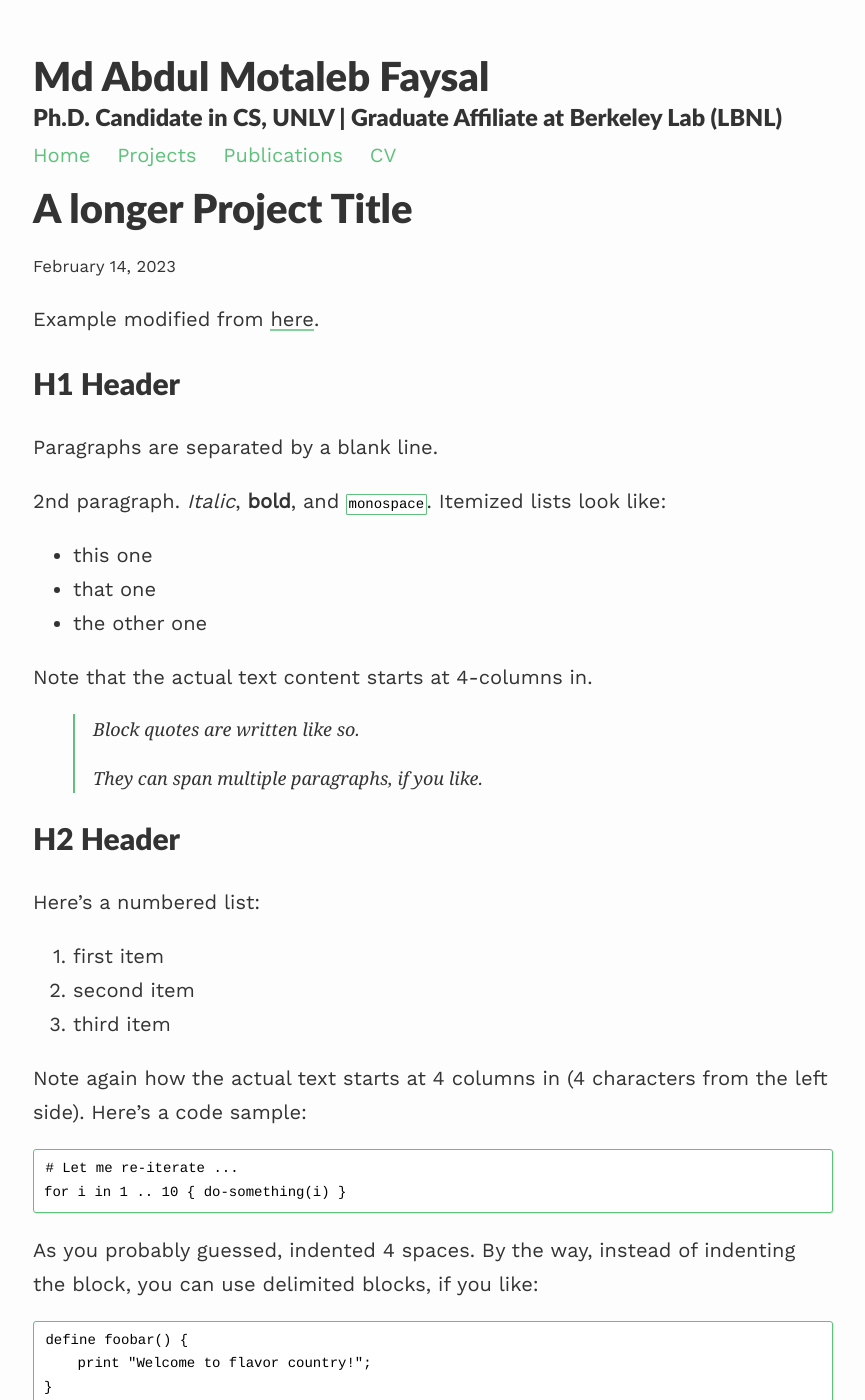
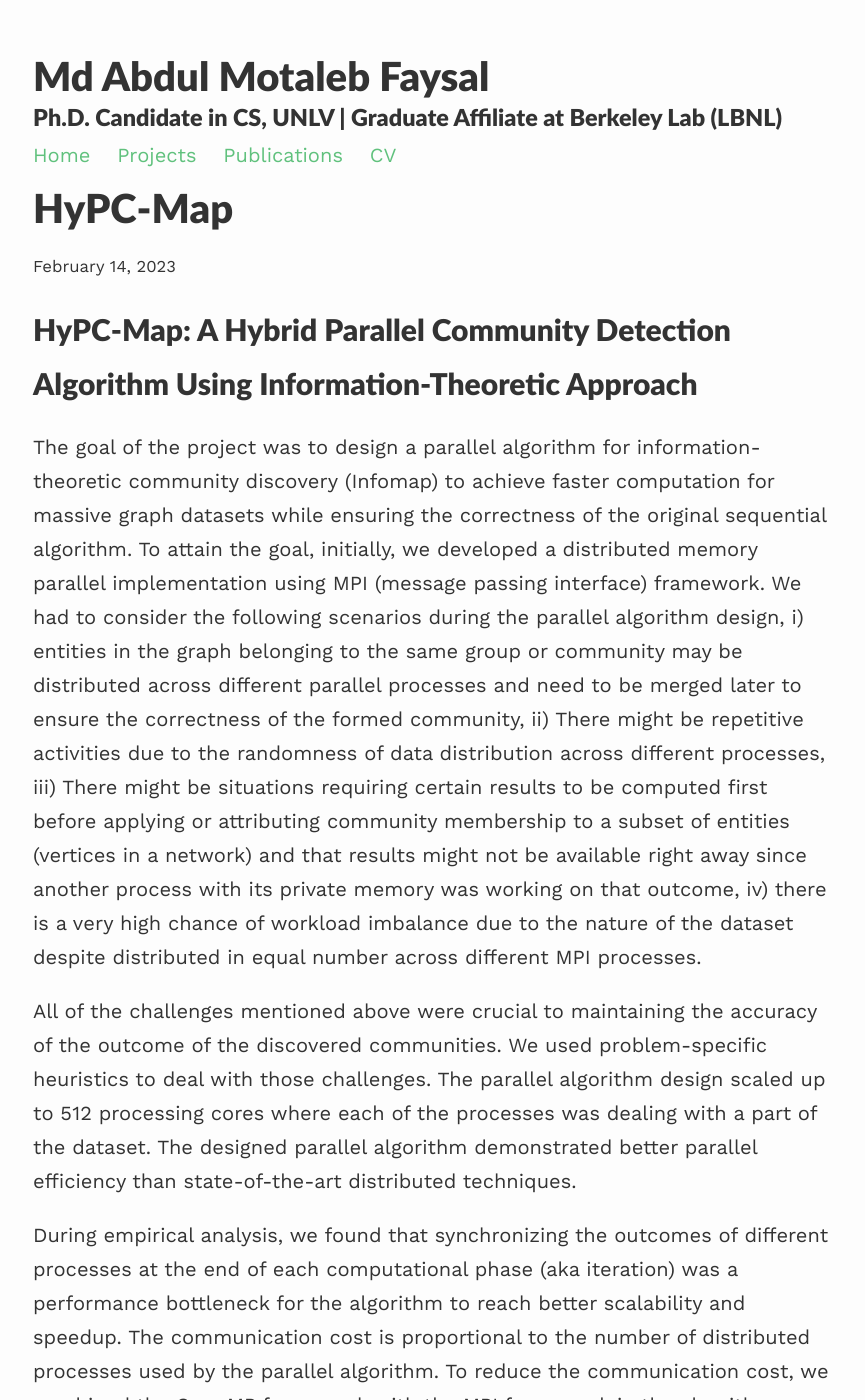
Before and after one commit to mfaysal101/mfaysal101.github.io, a Jekyll site: the page built from _projects/longerProjectTitle.md, in a window 1280 px wide and 1400 px high. Shown: the whole window, without its empty margins (207-1072 px from the left). Built offline with Jekyll 4.4.1, drawn with Linux system fonts in a browser that asks for light colours; nearby versions of some CDN libraries; formulas are drawn with MathJax 3; some of the changed text lies outside the part shown.

Commit message:
Update longerProjectTitle.md

```diff
--- a/_projects/longerProjectTitle.md
+++ b/_projects/longerProjectTitle.md
@@ -1,148 +1,16 @@
 ---
 layout: post
-title: A longer Project Title
-description: short project description
+title: HyPC-Map
+description: A Hybrid Memory Parallel Infomap
 ---
 
-Example modified from [here](http://www.unexpected-vortices.com/sw/rippledoc/quick-markdown-example.html){:target="_blank"}.
 
-H1 Header
+HyPC-Map: A Hybrid Parallel Community Detection Algorithm Using Information-Theoretic Approach
 ============
 
-Paragraphs are separated by a blank line.
 
-2nd paragraph. *Italic*, **bold**, and `monospace`. Itemized lists
-look like:
+The goal of the project was to design a parallel algorithm for information-theoretic community discovery (Infomap) to achieve faster computation for massive graph datasets while ensuring the correctness of the original sequential algorithm. To attain the goal, initially, we developed a distributed memory parallel implementation using MPI (message passing interface) framework.  We had to consider the following scenarios during the parallel algorithm design, i) entities in the graph belonging to the same group or community may be distributed across different parallel processes and need to be merged later to ensure the correctness of the formed community, ii) There might be repetitive activities due to the randomness of data distribution across different processes, iii) There might be situations requiring certain results to be computed first before applying or attributing community membership to a subset of entities (vertices in a network) and that results might not be available right away since another process with its private memory was working on that outcome, iv) there is a very high chance of workload imbalance due to the nature of the dataset despite distributed in equal number across different MPI processes.
 
-  * this one
-  * that one
-  * the other one
+All of the challenges mentioned above were crucial to maintaining the accuracy of the outcome of the discovered communities. We used problem-specific heuristics to deal with those challenges. The parallel algorithm design scaled up to 512 processing cores where each of the processes was dealing with a part of the dataset. The designed parallel algorithm demonstrated better parallel efficiency than state-of-the-art distributed techniques.
 
-Note that the actual text
-content starts at 4-columns in.
-
-> Block quotes are
-> written like so.
->
-> They can span multiple paragraphs,
-> if you like.
-
-
-H2 Header
-------------
-
-Here's a numbered list:
-
- 1. first item
- 2. second item
- 3. third item
-
-Note again how the actual text starts at 4 columns in (4 characters
-from the left side). Here's a code sample:
-
-    # Let me re-iterate ...
-    for i in 1 .. 10 { do-something(i) }
-
-As you probably guessed, indented 4 spaces. By the way, instead of
-indenting the block, you can use delimited blocks, if you like:
-
-~~~
-define foobar() {
-    print "Welcome to flavor country!";
-}
-~~~
-
-(which makes copying & pasting easier). You can optionally mark the
-delimited block for Pandoc to syntax highlight it by specifying the languagae after the start of a block (e.g. `~~~cpp`) which would look like :
-
-~~~cpp
-#include <iostream>
-using namespace std;
-
-int main()
-{
-    cout << "Size of char: " << sizeof(char) << " byte" << endl;
-    cout << "Size of int: " << sizeof(int) << " bytes" << endl;
-    cout << "Size of float: " << sizeof(float) << " bytes" << endl;
-    cout << "Size of double: " << sizeof(double) << " bytes" << endl;
-
-    return 0;
-}
-~~~
-
-### An H3 header ###
-
-Now a nested list:
-
- 1. First, get these ingredients:
-
-      * carrots
-      * celery
-      * lentils
-
- 2. Boil some water.
-
- 3. Dump everything in the pot and follow
-    this algorithm:
-
-        find wooden spoon
-        uncover pot
-        stir
-        cover pot
-        balance wooden spoon precariously on pot handle
-        wait 10 minutes
-        goto first step (or shut off burner when done)
-
-    Do not bump wooden spoon or it will fall.
-
-Notice again how text always lines up on 4-space indents (including
-that last line which continues item 3 above).
-
-Here's a footnote [^1].
-
-[^1]: Some footnote text.
-
-Tables can look like this:
-
-| Header 1 | Header 2                   | Header 3 |
-|:--------:|:--------------------------:|:--------:|
-| data1a   | Data is longer than header | 1        |
-| d1b      | add a cell                 |          |
-| lorem    | ipsum                      | 3        |
-|          | empty outside cells        |          |
-| skip     |                            | 5        |
-| six      | Morbi purus                | 6        |
-
-
-A horizontal rule follows.
-
-***
-
-Here's a definition list:
-
-apples
-  : Good for making applesauce.
-
-oranges
-  : Citrus!
-
-tomatoes
-  : There's no "e" in tomatoe.
-
-Again, text is indented 4 spaces. (Put a blank line between each
-term and  its definition to spread things out more.)
-
-Here's a "line block" (note how whitespace is honored):
-
-| Line one
-|   Line too
-| Line tree
-
-and images can be specified like so:
-
-![example image](https://images.unsplash.com/photo-1488190211105-8b0e65b80b4e?w=300&h=300&fit=crop "An exemplary image")
-
-Inline math equation: $\omega = d\phi / dt$. Display
-math should get its own line like so:
-
-$$I = \int \rho R^{2} dV$$
+During empirical analysis, we found that synchronizing the outcomes of different processes at the end of each computational phase (aka iteration) was a performance bottleneck for the algorithm to reach better scalability and speedup. The communication cost is proportional to the number of distributed processes used by the parallel algorithm. To reduce the communication cost, we combined the OpenMP framework with the MPI framework in the algorithm design. Consequently, we achieved better scalability reaching up to 1280 processing cores and a 25X speedup than the state-of-the-art sequential Infomap algorithm and at least 4X better speedup than the state-of-the-art parallel distributed algorithm.
```
